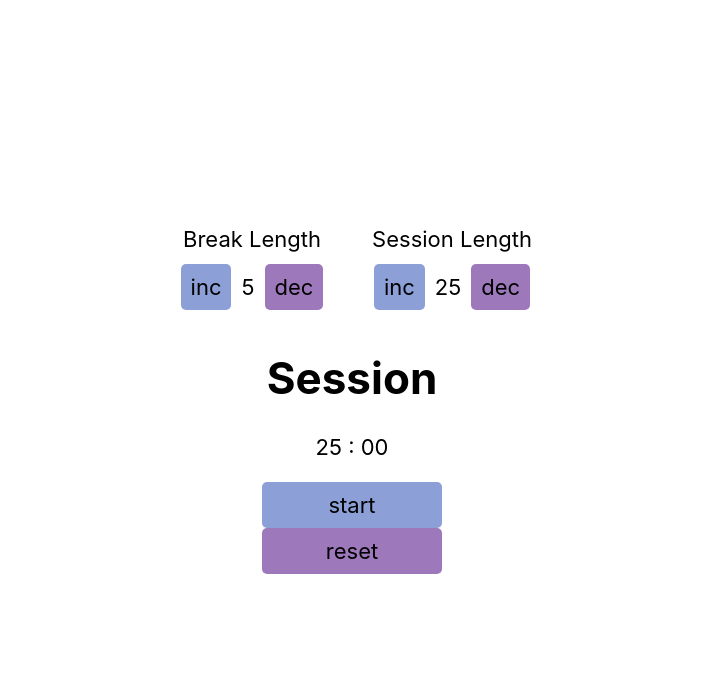
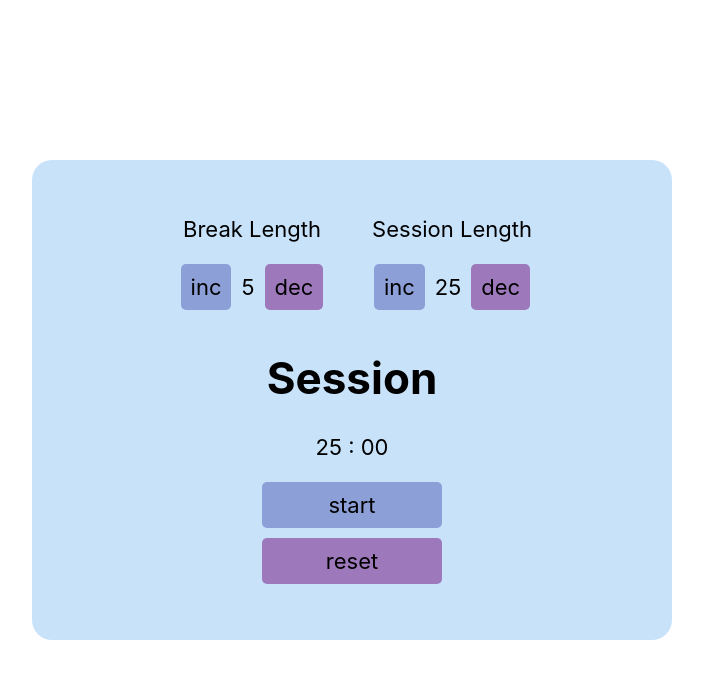
Before and after one commit to ainaperez/pomodoro-timer, a React (Create React App) app: page / in a window 1280 px wide. Shown: the top 678 px of the page, without its empty margins (288-991 px from the left). Built offline with nearby package versions, Linux system fonts and the light colour scheme.

Commit message:
final upload

```diff
--- a/package.json
+++ b/package.json
@@ -4,7 +4,6 @@
   "private": true,
   "homepage": "https://ainaperez.github.io/pomodoro-timer",
   "dependencies": {
-    "@fortawesome/fontawesome-svg-core": "^1.3.0",
     "@testing-library/jest-dom": "^5.14.1",
     "@testing-library/react": "^11.2.7",
     "@testing-library/user-event": "^12.8.3",
--- a/src/App.js
+++ b/src/App.js
@@ -2,7 +2,6 @@ import './App.scss';
 import Button from './components/Button/Button';
 import Sound  from './assets/audio/RK_BT3_Chord_07_Em7.wav'
 import { React, Component } from 'react';
-
 
 class App extends Component {
 
@@ -164,11 +163,12 @@ class App extends Component {
 
     return (
 
-      <div id='wrapper' className='app-main w-40 m-auto t-cent'>
+      <div className='app-main d-flex'>
+      <div id='wrapper' className='wrapper d-flex w-50 h-60 m-auto t-cent'>
         <div className='m-auto'>
           <div className='d-flex'>
             <div className='minw-200'>
-              <div id='break-label'>
+              <div id='break-label' className='mb-10'>
                 Break Length
               </div>
                 <div className='d-flex'>
@@ -182,7 +182,7 @@ class App extends Component {
                 </div>
             </div>
             <div className='minw-200'>
-              <div id='session-label'>
+              <div id='session-label' className='mb-10'>
                 Session Length
               </div>
                 <div className='d-flex'>
@@ -202,7 +202,7 @@ class App extends Component {
           <p id='time-left'>{this.convertTime(this.state.timerLength)}</p>
 
           <Button id='start_stop'
-                  className='w-40 m-auto p-10 br-5 bg-c-1'
+                  className='w-40 m-auto mb-10 p-10 br-5 bg-c-1'
                   clickHandle={this.startPauseHandle}>
                   {this.state.timerOn ? 'stop ' : 'start'}</Button>
           <Button id='reset'
@@ -210,6 +210,7 @@ class App extends Component {
                   clickHandle={this.resetHandle}>reset</Button>
       </div>
       <audio id='sound' src={Sound}></audio>
+      </div>
       </div>
 
     )
--- a/src/App.scss
+++ b/src/App.scss
@@ -3,16 +3,27 @@
 .App {
   color: black;
   text-align: center;
-  background-color: $main-color;
 }
 
 .app-main {
   height: 100vh;
   font-size: calc(10px + 1.5vmin);
+}
+
+.wrapper {
+  height: 60vh;
+  background-color: $main-color;
+  border-radius: 20px;
+}
+
+.d-flex {
   display: flex;
-  flex-direction: column;
   align-items: center;
   justify-content: center;
+}
+
+.w-50 {
+  width: 50%;
 }
 
 .w-40 {
@@ -31,14 +42,12 @@
   margin: 10px;
 }
 
+.mb-10 {
+  margin-bottom: 10px;
+}
+
 .t-cent {
   text-align: center;
-}
-
-.d-flex {
-  display: flex;
-  align-items: center;
-  justify-content: center;
 }
 
 .br-5 {
--- a/src/_variables.scss
+++ b/src/_variables.scss
@@ -1,3 +1,3 @@
-$main-color: #91c4f2;
+$main-color: #c8e2fa;
 $secondary-color: #8ca0d7;
 $third-color: #9d79bc;
--- a/src/components/Button/Button.scss
+++ b/src/components/Button/Button.scss
@@ -9,21 +9,3 @@
   border: 1px solid $third-color;
   border-radius: 5px;
 }
-
-.Number {
-  width: 40px;
-  background: $secondary-color;
-}
-
-.Reset {
-  grid-column: 1/4;
-  width: 100%;
-  background-color: $third-color;
-}
-
-.Result {
-  grid-row: 5/6;
-  grid-column: 3/5;
-  width: 100%;
-  background-color: $third-color;
-}
```
Also changed, not shown: 1 other file (tests, documents, lock files or other folders).
